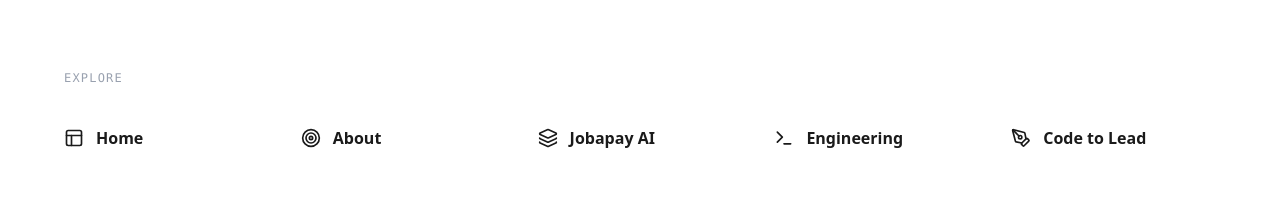
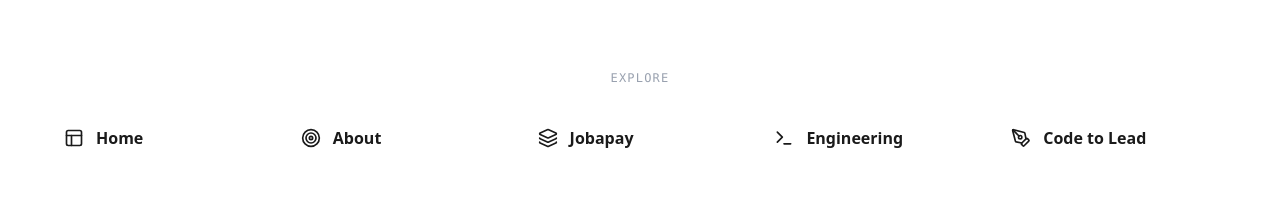
Before and after one commit to EbunoluwaArimoro/ebunoluwa-portfolio, a Next.js app: page /community in a window 1280 px wide. Shown: the part 1985-2185 px from the top of the page. Built offline with nearby package versions, Linux system fonts and the light colour scheme; a web font is replaced by a local one.

Commit message:
Refactor Jobapay references to Jobapay AI across multiple components and fix footer alignment in Community page

```diff
--- a/app/about/page.tsx
+++ b/app/about/page.tsx
@@ -94,7 +94,7 @@
     <span className="font-mono text-xs uppercase tracking-widest text-gray-400 mb-10 block">Explore</span>
     <div className="flex flex-col items-center md:grid md:grid-cols-5 md:items-start gap-8 mb-16">
       <Link href="/" className="group flex items-center gap-3 text-charcoal font-bold hover:text-brand-pink transition-colors"><Layout size={20}/> Home</Link>
-      <Link href="/jobapay-ai" className="group flex items-center gap-3 text-charcoal font-bold hover:text-brand-pink transition-colors"><Layers size={20}/> Jobapay AI</Link>
+      <Link href="/jobapay" className="group flex items-center gap-3 text-charcoal font-bold hover:text-brand-pink transition-colors"><Layers size={20}/> Jobapay</Link>
       <Link href="/engineering" className="group flex items-center gap-3 text-charcoal font-bold hover:text-brand-pink transition-colors"><Terminal size={20}/> Engineering</Link>
       <Link href="/community" className="group flex items-center gap-3 text-charcoal font-bold hover:text-brand-pink transition-colors"><Network size={20}/> Community</Link>
       <Link href="/code-to-lead" className="group flex items-center gap-3 text-charcoal font-bold hover:text-brand-pink transition-colors"><PenTool size={20}/> Code to Lead</Link>
--- a/app/code-to-lead/page.tsx
+++ b/app/code-to-lead/page.tsx
@@ -199,7 +199,7 @@
                     <div className="space-y-4">
                         <div className="flex items-center gap-2 text-brand-purple mb-2"><Globe size={20}/> <span className="font-bold uppercase tracking-widest text-[10px]">Founder Series</span></div>
                         <h4 className="font-serif text-3xl md:text-4xl">Aurora Tech Awards Feature</h4>
-                        <p className="text-gray-500 leading-relaxed">A strategic feature on my leadership at Jobapay AI.</p>
+                        <p className="text-gray-500 leading-relaxed">A strategic feature on my leadership at Jobapay.</p>
                         <div className="flex gap-4 pt-2">
                             <Link href="https://www.linkedin.com/posts/aurora-tech-award_a-day-with-the-boldest-founder-activity-7401915187232079872-Age1" target="_blank" className="text-xs font-bold flex items-center gap-1 hover:text-brand-pink">LinkedIn <ExternalLink size={12}/></Link>
                             <Link href="https://www.instagram.com/p/DRy-KqxjKlZ/" target="_blank" className="text-xs font-bold flex items-center gap-1 hover:text-brand-pink">Instagram <Instagram size={12}/></Link>
@@ -240,7 +240,7 @@
           <div className="flex flex-col items-center md:grid md:grid-cols-5 md:items-start gap-8 mb-16">
             <Link href="/" className="group flex items-center gap-3 text-charcoal font-bold hover:text-brand-pink transition-colors"><Layout size={20}/> Home</Link>
             <Link href="/about" className="group flex items-center gap-3 text-charcoal font-bold hover:text-brand-pink transition-colors"><Target size={20}/> About</Link>
-            <Link href="/jobapay-ai" className="group flex items-center gap-3 text-charcoal font-bold hover:text-brand-pink transition-colors"><Layers size={20}/> Jobapay AI</Link>
+            <Link href="/jobapay" className="group flex items-center gap-3 text-charcoal font-bold hover:text-brand-pink transition-colors"><Layers size={20}/> Jobapay</Link>
             <Link href="/engineering" className="group flex items-center gap-3 text-charcoal font-bold hover:text-brand-pink transition-colors"><Terminal size={20}/> Engineering</Link>
             <Link href="/community" className="group flex items-center gap-3 text-charcoal font-bold hover:text-brand-pink transition-colors"><Network size={20}/> Community</Link>
           </div>
--- a/app/community/page.tsx
+++ b/app/community/page.tsx
@@ -226,7 +226,7 @@
       {/* --- FOOTER MENU (Alignment Fixed) --- */}
       <footer className="bg-white text-charcoal pt-20 pb-10 px-6 md:px-12 border-t border-charcoal/10 relative z-20">
         <div className="max-w-6xl mx-auto text-left">
-          <span className="font-mono text-xs uppercase tracking-widest text-gray-400 mb-10 block text-left">Explore</span>
+          <span className="font-mono text-xs uppercase tracking-widest text-gray-400 mb-10 block text-center">Explore</span>
 
           <div className="flex flex-col items-start md:grid md:grid-cols-5 md:items-start gap-8 mb-16 text-left">
             <Link href="/" className="group flex items-center gap-3 text-charcoal font-bold hover:text-brand-pink transition-colors">
@@ -235,8 +235,8 @@
             <Link href="/about" className="group flex items-center gap-3 text-charcoal font-bold hover:text-brand-pink transition-colors">
               <Target size={20}/> About
             </Link>
-            <Link href="/jobapay-ai" className="group flex items-center gap-3 text-charcoal font-bold hover:text-brand-pink transition-colors">
-              <Layers size={20}/> Jobapay AI
+            <Link href="/jobapay" className="group flex items-center gap-3 text-charcoal font-bold hover:text-brand-pink transition-colors">
+              <Layers size={20}/> Jobapay
             </Link>
             <Link href="/engineering" className="group flex items-center gap-3 text-charcoal font-bold hover:text-brand-pink transition-colors">
               <Terminal size={20}/> Engineering
--- a/app/engineering/page.tsx
+++ b/app/engineering/page.tsx
@@ -230,7 +230,7 @@
           <div className="flex flex-col items-center md:grid md:grid-cols-5 md:items-start gap-8 mb-16">
             <Link href="/" className="group flex items-center gap-3 text-white font-bold hover:text-brand-pink transition-colors"><Layout size={20}/> Home</Link>
             <Link href="/about" className="group flex items-center gap-3 text-white font-bold hover:text-brand-pink transition-colors"><Target size={20}/> About</Link>
-            <Link href="/jobapay-ai" className="group flex items-center gap-3 text-white font-bold hover:text-brand-pink transition-colors"><Layers size={20}/> Jobapay AI</Link>
+            <Link href="/jobapay" className="group flex items-center gap-3 text-white font-bold hover:text-brand-pink transition-colors"><Layers size={20}/> Jobapay</Link>
             <Link href="/community" className="group flex items-center gap-3 text-white font-bold hover:text-brand-pink transition-colors"><Network size={20}/> Community</Link>
             <Link href="/code-to-lead" className="group flex items-center gap-3 text-white font-bold hover:text-brand-pink transition-colors"><PenTool size={20}/> Code to Lead</Link>
           </div>
--- a/app/jobapay-ai/page.tsx
+++ b/app/jobapay/page.tsx
@@ -127,7 +127,7 @@
 
       {/* --- 6. FOOTER (Alignment Fixed) --- */}
       <footer className="bg-white text-charcoal pt-20 pb-10 px-6 md:px-12 border-t border-charcoal/10 relative z-20">
-        <div className="max-w-6xl mx-auto text-left">
+        <div className="max-w-6xl mx-auto text-center">
           <span className="font-mono text-xs uppercase tracking-widest text-gray-400 mb-10 block text-left">Explore</span>
 
           <div className="flex flex-col items-start md:grid md:grid-cols-5 md:items-start gap-8 mb-16 text-left">
--- a/components/Footer.tsx
+++ b/components/Footer.tsx
@@ -8,7 +8,7 @@
         <span className="font-mono text-xs uppercase tracking-widest text-gray-400 mb-10 block text-center md:text-left">Explore</span>
         <div className="flex flex-col items-center md:grid md:grid-cols-5 md:items-start gap-8 mb-16">
           <FooterLink href="/about" icon={<Target size={20}/>} label="About" />
-          <FooterLink href="/jobapay-ai" icon={<Layers size={20}/>} label="Jobapay AI" />
+          <FooterLink href="/jobapay" icon={<Layers size={20}/>} label="Jobapay" />
           <FooterLink href="/engineering" icon={<Terminal size={20}/>} label="Engineering" />
           <FooterLink href="/community" icon={<Network size={20}/>} label="Community" />
           <FooterLink href="/code-to-lead" icon={<PenTool size={20}/>} label="Code to Lead" />
--- a/components/Navbar.tsx
+++ b/components/Navbar.tsx
@@ -32,7 +32,7 @@
 
         {/* DESKTOP LINKS */}
         <div className="hidden md:flex gap-8 text-xs font-medium text-gray-300 uppercase tracking-wide">
-          <Link href="/jobapay-ai" className="hover:text-white transition-colors">Jobapay AI</Link>
+          <Link href="/jobapay" className="hover:text-white transition-colors">Jobapay</Link>
           <Link href="/engineering" className="hover:text-white transition-colors">Engineering</Link>
           <Link href="/community" className="hover:text-white transition-colors">Community</Link>
           <Link href="/code-to-lead" className="hover:text-white transition-colors">Code to Lead</Link>
```
